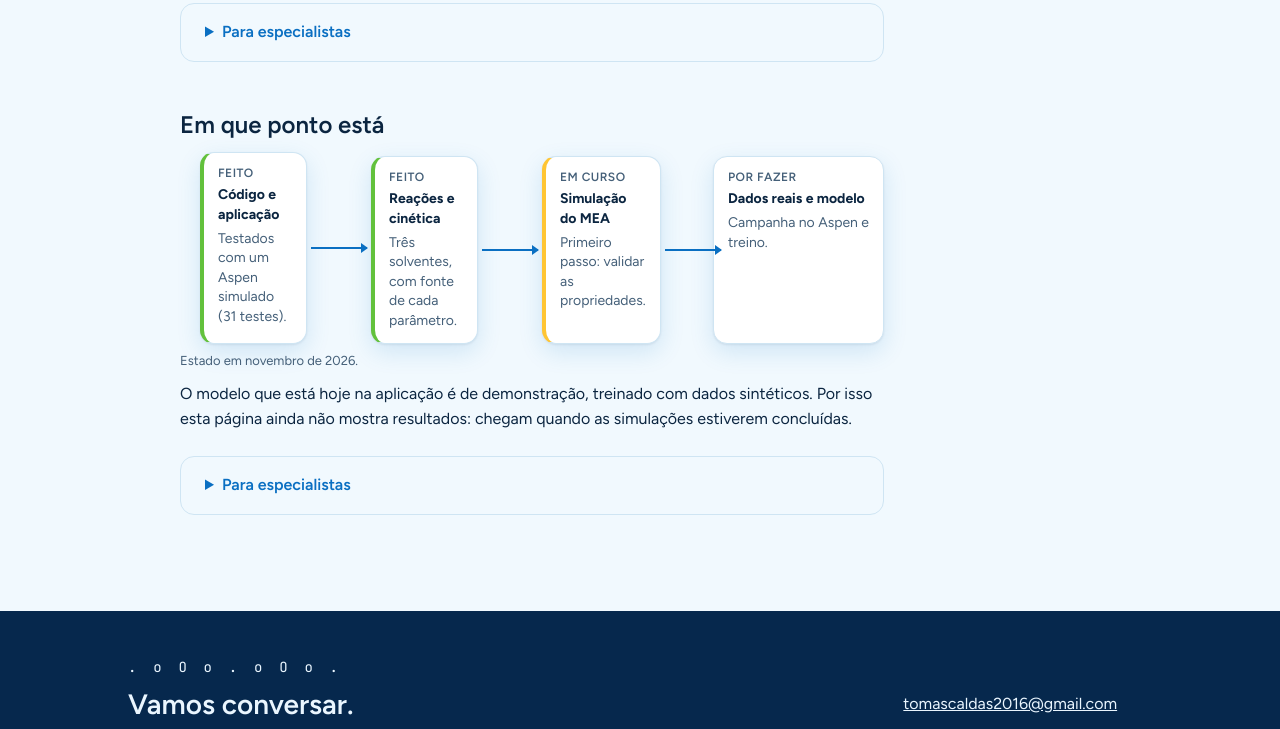
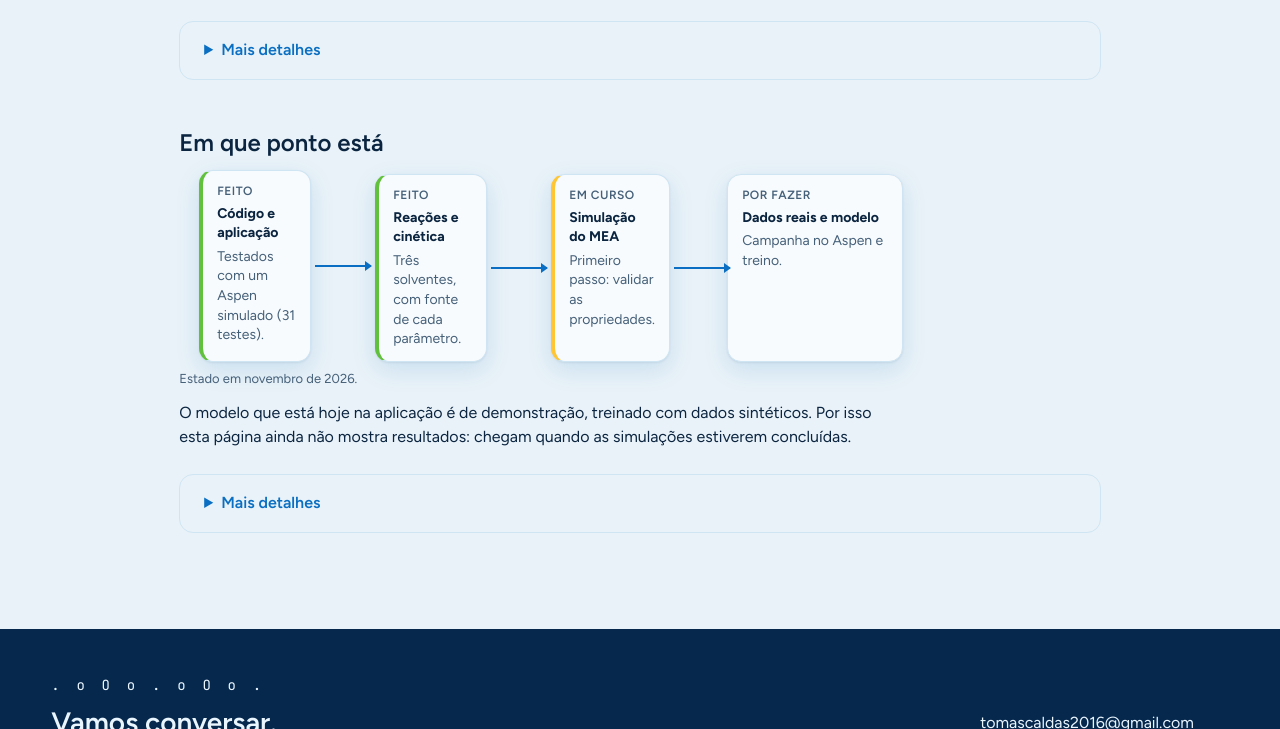
Before and after one commit to TheJohn01/TheJohn01.github.io, an Astro site: page /projetos/co2-metanol in a window 1280 px wide. Shown: the part 2071-2800 px from the top of the page. Built offline with nearby package versions, Linux system fonts and the light colour scheme; Astro itself is replaced by a stand-in of ours.

Commit message:
Fluid width, working scroll line, softer light mode
- Content grows with the screen up to 1600 px (--page-max, --gutter).
  Hero and section titles and the ASCII art grow between 1280 and
  1920 px; below 1280 px and on mobile nothing changes. Body text keeps
  16 px and at most 44em per line; on project pages charts, tables and
  detail blocks use the wider page.
- Scroll line and scroll effects now work: the minifier folded
  animation-timeline into the animation shorthand, where browsers ignore
  it, so the line was always full. Timelines now sit in their own block.
  Browsers without scroll timelines (or with reduced motion) get a small
  script that follows the scroll.
- Softer daylight: grey-blue page (#e9f2f8, links still 4.56:1), off-white
  cards, hero from deep navy to azure, scroll line in sun yellow. Dark
  mode unchanged. Chart palette re-validated on the new surfaces.
- "Para especialistas" is now "Mais detalhes".

Co-Authored-By: Claude Opus 5.5 <noreply@anthropic.com>

```diff
--- a/src/components/charts/Expert.astro
+++ b/src/components/charts/Expert.astro
@@ -1,9 +1,9 @@
 ---
-// Bloco "Para especialistas": o detalhe técnico de uma secção, fechado por omissão.
+// Bloco "Mais detalhes": o detalhe técnico de uma secção, fechado por omissão.
 // Usa-se dentro das páginas .mdx, logo a seguir à versão simples da secção.
 ---
 
 <details class="expert">
-  <summary>Para especialistas</summary>
+  <summary>Mais detalhes</summary>
   <div class="expert-body"><slot /></div>
 </details>
--- a/src/scripts/main.ts
+++ b/src/scripts/main.ts
@@ -8,3 +8,30 @@ initThemeToggle(() => {
   ascii.repaint();
   ascii.replayVisible();
 });
+
+// Linha de progresso por baixo do cabeçalho. O CSS trata dela com linhas do tempo de scroll;
+// onde isso não existe (ou com movimento reduzido), acompanha o scroll aqui.
+const cssDrivesProgress =
+  CSS.supports('animation-timeline: scroll()') && !matchMedia('(prefers-reduced-motion: reduce)').matches;
+if (!cssDrivesProgress) {
+  const root = document.documentElement;
+  let queued = false;
+  const update = (): void => {
+    queued = false;
+    const max = root.scrollHeight - innerHeight;
+    root.style.setProperty('--progress', String(max > 0 ? Math.min(1, scrollY / max) : 0));
+  };
+  root.classList.add('js-progress');
+  update();
+  addEventListener(
+    'scroll',
+    () => {
+      if (!queued) {
+        queued = true;
+        requestAnimationFrame(update);
+      }
+    },
+    { passive: true },
+  );
+  addEventListener('resize', update);
+}
--- a/src/styles/global.css
+++ b/src/styles/global.css
@@ -10,8 +10,12 @@
 
 /* ---------- 1. Tokens ---------- */
 .dp {
-  --ground: #f1f9fe;
-  --surface: #ffffff;
+  /* Largura: cresce com o ecrã até 1600 px. Os valores fluidos têm o mínimo de hoje até 1280 px. */
+  --page-max: 1600px;
+  --gutter: clamp(48px, 4vw, 80px);
+  /* "Daylight suave": fundo cinza-azulado e cartões quase brancos, para tirar o encandeamento. */
+  --ground: #e9f2f8; /* azul dos links a 4,56:1, acima do mínimo AA */
+  --surface: #f8fbfd;
   --glass: rgba(255, 255, 255, 0.66);
   --glass-rim: rgba(255, 255, 255, 0.9);
   --sky-200: #c2e7fb;
@@ -68,6 +72,13 @@
   --chart-3: #9a58cc;
   color-scheme: dark;
 }
+/* O modo escuro mantém o gradiente e a linha de progresso de sempre. */
+.dp.dusk .hero {
+  background: linear-gradient(160deg, var(--azure) 0%, var(--aqua) 38%, var(--sky-200) 72%, var(--ground) 100%);
+}
+.dp.dusk .progress {
+  background: var(--azure);
+}
 /* Transição suave ao trocar de tema (classe posta durante 650 ms pelo script). */
 .dp.theming,
 .dp.theming * {
@@ -112,9 +123,9 @@ pre {
 }
 
 .wrap {
-  max-width: 1120px;
+  max-width: var(--page-max);
   margin: 0 auto;
-  padding: 8px 48px 0;
+  padding: 8px var(--gutter) 0;
   box-sizing: border-box;
 }
 .section {
@@ -135,7 +146,7 @@ pre {
 
 .h2 {
   margin: 12px 0 0;
-  font-size: 28px;
+  font-size: clamp(28px, 0.94vw + 16px, 34px);
   line-height: 1.2;
   font-weight: 600;
 }
@@ -238,7 +249,8 @@ pre {
 
 .ascii {
   font-family: var(--font-mono);
-  font-size: var(--ascii-size, 6px);
+  /* Igual até 1280 px; até +2 px a 1920 px. No telemóvel mandam os tamanhos por peça (secção 6). */
+  font-size: calc(var(--ascii-size, 6px) + clamp(0px, 0.3125vw - 4px, 2px));
   line-height: 1.09;
   color: var(--azure);
 }
@@ -345,7 +357,7 @@ pre {
   bottom: 10px;
   height: 2px;
   border-radius: 999px;
-  background: var(--azure);
+  background: var(--sun);
 }
 
 /* Apresentação */
@@ -354,7 +366,7 @@ pre {
   overflow: hidden;
   border-radius: 40px;
   padding: 48px;
-  background: linear-gradient(160deg, var(--azure) 0%, var(--aqua) 38%, var(--sky-200) 72%, var(--ground) 100%);
+  background: linear-gradient(160deg, var(--deep) 0%, var(--azure) 55%, var(--aqua) 100%);
   box-shadow: var(--shadow-float);
   display: flex;
   flex-wrap: wrap;
@@ -457,7 +469,7 @@ pre {
 }
 .display {
   margin: 0;
-  font-size: 72px;
+  font-size: clamp(72px, 3.75vw + 24px, 96px);
   line-height: 1;
   font-weight: 700;
   letter-spacing: -0.02em;
@@ -577,7 +589,7 @@ pre {
 }
 .case-title {
   margin: 12px 0 0;
-  font-size: 28px;
+  font-size: clamp(28px, 0.94vw + 16px, 34px);
   line-height: 1.2;
   font-weight: 600;
 }
@@ -843,9 +855,9 @@ pre {
   color: var(--on-deep);
 }
 .foot {
-  max-width: 1120px;
+  max-width: var(--page-max);
   margin: 0 auto;
-  padding: 48px;
+  padding: 48px var(--gutter);
   box-sizing: border-box;
   display: flex;
   flex-wrap: wrap;
@@ -883,9 +895,9 @@ pre {
   color: var(--on-deep);
 }
 .foot2 {
-  max-width: 1120px;
+  max-width: var(--page-max);
   margin: 0 auto;
-  padding: 0 48px 32px;
+  padding: 0 var(--gutter) 32px;
   box-sizing: border-box;
   font-size: 14px;
   color: var(--on-deep);
@@ -1035,7 +1047,7 @@ pre {
 .line-svg {
   display: block;
   width: 100%;
-  max-width: 560px;
+  max-width: 720px;
   height: auto;
   margin-top: 8px;
   font-family: var(--font-sans);
@@ -1158,7 +1170,7 @@ pre {
   margin: 8px 0 0;
   font-size: 14px;
 }
-/* Bloco "Para especialistas" */
+/* Bloco "Mais detalhes" */
 .expert {
   margin-top: 24px;
   padding: 16px 24px;
@@ -1180,7 +1192,7 @@ pre {
   margin-left: 16px;
 }
 .page {
-  max-width: 920px;
+  max-width: clamp(920px, 72vw, 1200px);
   margin: 48px auto 0;
 }
 .back {
@@ -1195,7 +1207,7 @@ pre {
 }
 .page-title {
   margin: 12px 0 0;
-  font-size: 44px;
+  font-size: clamp(44px, 1.875vw + 20px, 56px);
   line-height: 1.1;
   font-weight: 700;
   letter-spacing: -0.01em;
@@ -1221,8 +1233,16 @@ pre {
   margin-top: 32px;
 }
 .prose {
+  margin-top: 48px;
+}
+/* O texto fica com cerca de 70 caracteres por linha; gráficos, tabelas e blocos usam a largura toda. */
+.prose p,
+.prose ul,
+.prose ol,
+.prose h2,
+.prose h3,
+.prose figcaption {
   max-width: 44em;
-  margin-top: 48px;
 }
 .prose h2 {
   margin: 48px 0 0;
@@ -1272,6 +1292,13 @@ pre {
   text-align: left;
 }
 
+/* Linha de progresso sem linhas do tempo do CSS: o script põe a classe e a variável --progress. */
+.js-progress .progress {
+  display: block;
+  transform-origin: left;
+  transform: scaleX(var(--progress, 0));
+}
+
 /* ---------- 5. Movimento ---------- */
 @media (prefers-reduced-motion: no-preference) {
   @keyframes enter {
@@ -1338,8 +1365,6 @@ pre {
     .totop {
       display: inline-flex;
       animation: totop linear both;
-      animation-timeline: scroll(root);
-      animation-range: 0% 12%;
     }
     @keyframes totop {
       from {
@@ -1357,7 +1382,6 @@ pre {
       display: block;
       transform-origin: left;
       animation: grow-x linear both;
-      animation-timeline: scroll(root);
     }
     @keyframes grow-x {
       from {
@@ -1369,8 +1393,6 @@ pre {
     }
     .rv {
       animation: rise linear both;
-      animation-timeline: view();
-      animation-range: entry 5% cover 30%;
     }
     @keyframes rise {
       from {
@@ -1385,8 +1407,6 @@ pre {
     .tl-line {
       transform-origin: top;
       animation: grow-y linear both;
-      animation-timeline: view();
-      animation-range: entry 10% cover 50%;
     }
     @keyframes grow-y {
       from {
@@ -1398,7 +1418,6 @@ pre {
     }
     .par {
       animation: drift linear both;
-      animation-timeline: scroll(root);
     }
     .par-1 {
       --d: -160px;
@@ -1416,13 +1435,37 @@ pre {
     }
     .type {
       animation: type steps(10, end) both;
-      animation-timeline: view();
-      animation-range: entry 30% cover 45%;
     }
     @keyframes type {
       from {
         width: 0;
       }
+    }
+  }
+  /* As linhas do tempo vão num bloco à parte: o minificador junta-as ao atalho "animation",
+     onde os browsers as ignoram, e as animações ficavam paradas no fim. */
+  @supports (animation-range: 0% 100%) {
+    .totop {
+      animation-timeline: scroll(root);
+      animation-range: 0% 12%;
+    }
+    .progress {
+      animation-timeline: scroll(root);
+    }
+    .rv {
+      animation-timeline: view();
+      animation-range: entry 5% cover 30%;
+    }
+    .tl-line {
+      animation-timeline: view();
+      animation-range: entry 10% cover 50%;
+    }
+    .par {
+      animation-timeline: scroll(root);
+    }
+    .type {
+      animation-timeline: view();
+      animation-range: entry 30% cover 45%;
     }
   }
 }
```
